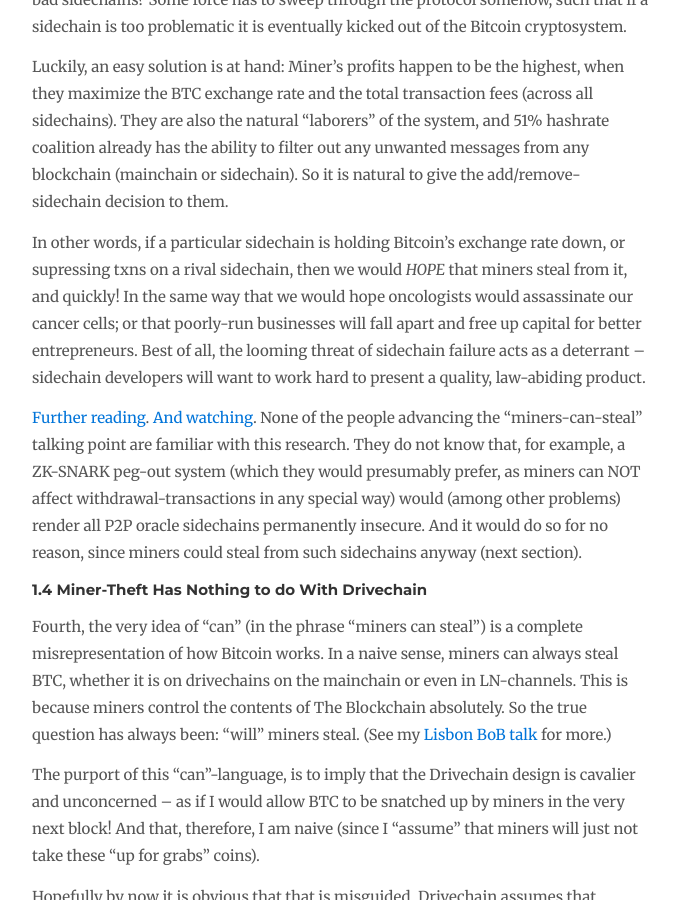
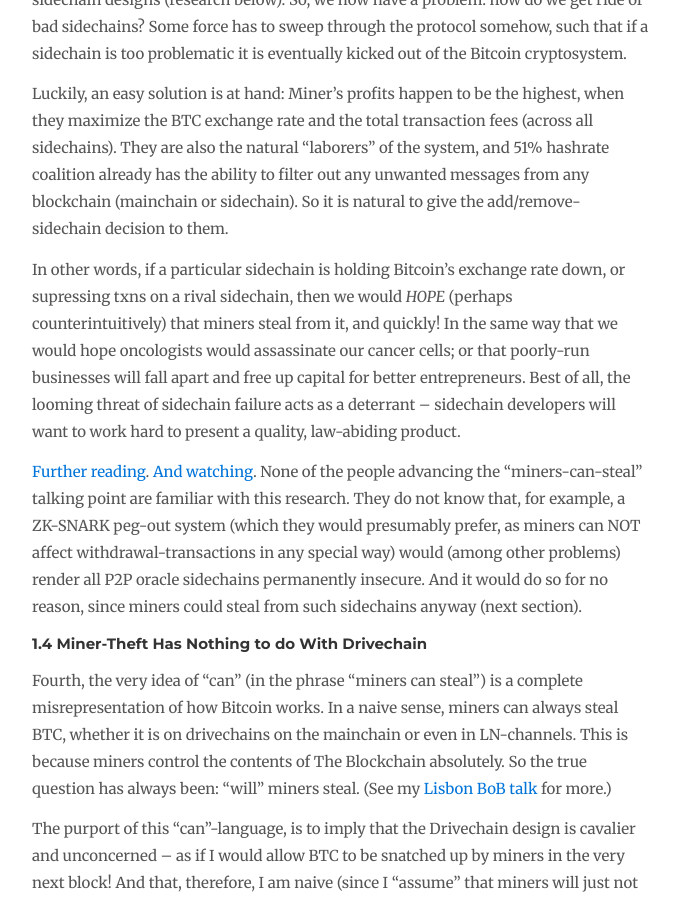
Before and after one commit to drivechain-project/drivechain.info, a Jekyll site: the page built from peer-review/peer-review-new.md, in a window 1280 px wide and 900 px high, scrolled down 2252 px. Shown: the whole window, without its empty margins (138-816 px from the left). Built offline with Jekyll 4.4.1, drawn with Linux system fonts in a browser that asks for light colours; our own code applies the rules of GitHub Pages for plain Markdown files; comment, search, counter and statistics services are not loaded; some of the changed text lies outside the part shown.

Commit message:
typo / clarify

```diff
--- a/peer-review/peer-review-new.md
+++ b/peer-review/peer-review-new.md
@@ -55,7 +55,7 @@ Passively, sidechains do not affect each other in the slightest (which is, of co
 
 Luckily, an easy solution is at hand: Miner's profits happen to be the highest, when they maximize the BTC exchange rate and the total transaction fees (across all sidechains). They are also the natural "laborers" of the system, and 51% hashrate coalition already has the ability to filter out any unwanted messages from any blockchain (mainchain or sidechain). So it is natural to give the add/remove-sidechain decision to them.
 
-In other words, if a particular sidechain is holding Bitcoin's exchange rate down, or supressing txns on a rival sidechain, then we would *HOPE* that miners steal from it, and quickly! In the same way that we would hope oncologists would assassinate our cancer cells; or that poorly-run businesses will fall apart and free up capital for better entrepreneurs. Best of all, the looming threat of sidechain failure acts as a deterrant -- sidechain developers will want to work hard to present a quality, law-abiding product.
+In other words, if a particular sidechain is holding Bitcoin's exchange rate down, or supressing txns on a rival sidechain, then we would *HOPE* (perhaps counterintuitively) that miners steal from it, and quickly! In the same way that we would hope oncologists would assassinate our cancer cells; or that poorly-run businesses will fall apart and free up capital for better entrepreneurs. Best of all, the looming threat of sidechain failure acts as a deterrant -- sidechain developers will want to work hard to present a quality, law-abiding product.
 
 [Further reading](http://www.truthcoin.info/blog/wise-contracts/). [And watching](https://www.youtube.com/watch?v=xGu0o8HH10U&index=1&list=PLw8-6ARlyVciMH79ZyLOpImsMug3LgNc4). None of the people advancing the "miners-can-steal" talking point are familiar with this research. They do not know that, for example, a ZK-SNARK peg-out system (which they would presumably prefer, as miners can NOT affect withdrawal-transactions in any special way) would (among other problems) render all P2P oracle sidechains permanently insecure. And it would do so for no reason, since miners could steal from such sidechains anyway (next section).
 
```
Also changed, not shown: other parts of peer-review/peer-review-new.md (+1 -1 lines).
